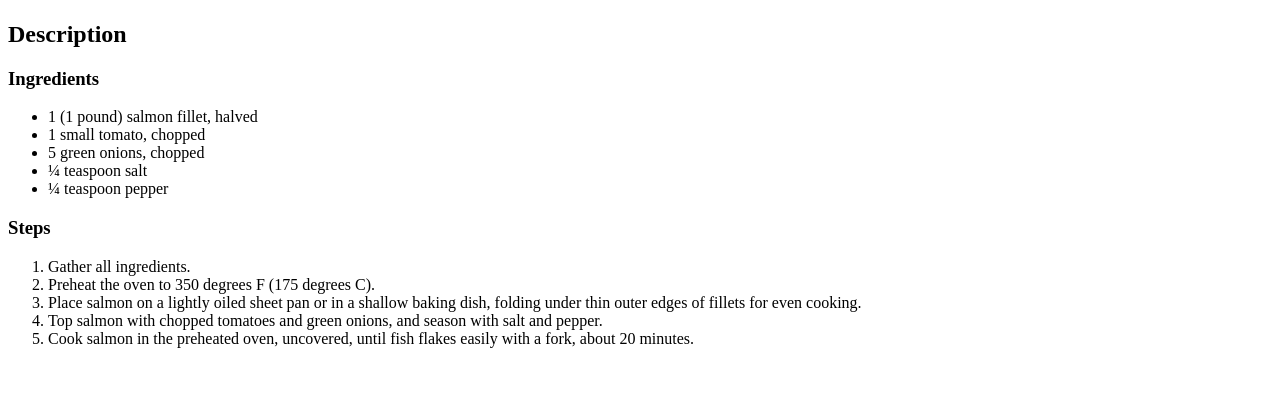
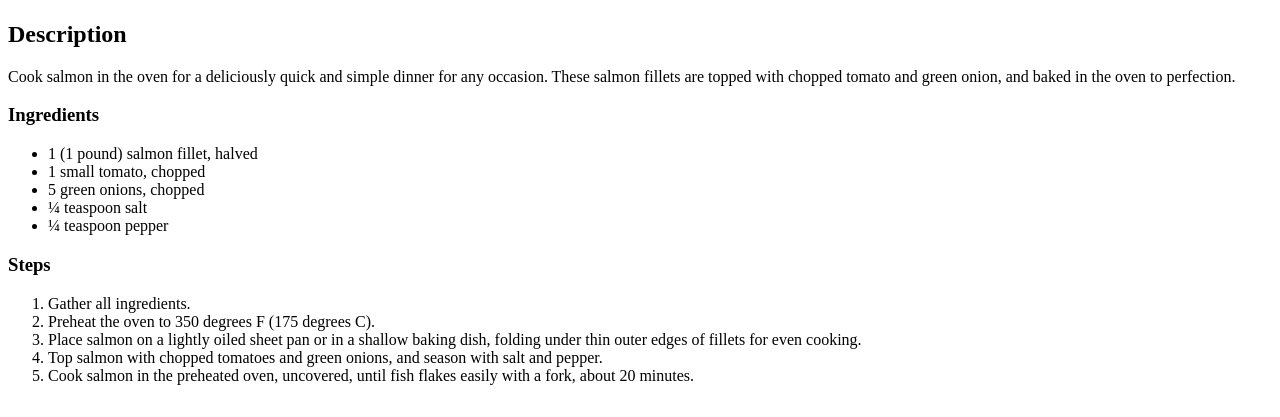
Before and after one commit to replakcan/odin-recipes, a plain HTML site: page recipes/salmon-bake.html in a window 1280 px wide. Shown: the part 383-800 px from the top of the page. Drawn offline with Linux system fonts and the light colour scheme.

Commit message:
Add paragraph under h1 heading
adds paragraphs under the description headings

```diff
--- a/recipes/salmon-bake.html
+++ b/recipes/salmon-bake.html
@@ -9,6 +9,7 @@
         <h1>Salmon Bake</h1>
         <img src="https://www.allrecipes.com/thmb/jm8hkmo6VRhK0pPb9Eaej5Nv5Lw=/0x512/filters:no_upscale():max_bytes(150000):strip_icc():format(webp)/71387-best-salmon-bake-DDMFS-4x3-91f1e33eb94440b3af4b6cf2b51d7605.jpg" alt="a delicious salmon bake image"/>
         <h2>Description</h2>
+        <p>Cook salmon in the oven for a deliciously quick and simple dinner for any occasion. These salmon fillets are topped with chopped tomato and green onion, and baked in the oven to perfection.</p>
         <h3>Ingredients</h3>
         <ul>
             <li>1 (1 pound) salmon fillet, halved</li>
```
Also changed, not shown: recipes/lasagna.html (+1 -0 lines).
